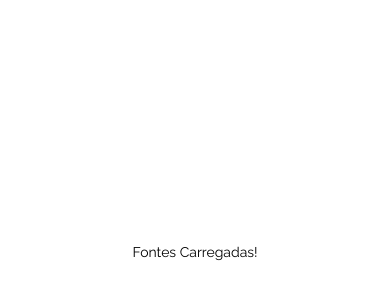
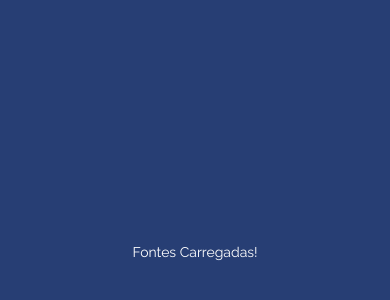
Before and after one commit to gidantas0105/cvtespacial-mobile-master-v3, a React Native app: screen / in a window 390 px wide. Shown: the part 172-472 px from the top of the page. Built offline with nearby package versions, Linux system fonts and the light colour scheme.

Commit message:
Cores da logo, mensagem e  background alteradas

```diff
--- a/App.js
+++ b/App.js
@@ -11,7 +11,7 @@ export default function App () {
   if (!fontsLoaded) {
     return (
       <View style={styles.container}><Image
-          source = {require("./assets/logo-cvte.png")}
+          source = {require("./assets/cropped-cvt-branco-3.png")}
           style = {styles.logo}
         />
       </View>
@@ -31,16 +31,19 @@ export default function App () {
 
 const styles = StyleSheet.create({
   container: {
+    backgroundColor: '#273E74',
     flex: 1,
     justifyContent: 'center',
     alignItems: 'center',
   },
   logo: {
-    marginBottom: 60
+    width: 200,
+    height: 200
   },
   text:{
     fontFamily: 'Rawline_400',
-    fontSize: 14
+    fontSize: 14,
+    color: '#FFFFFF'
   }
 })
 
```
Also changed, not shown: assets/cropped-cvt-branco-3.png (added).
